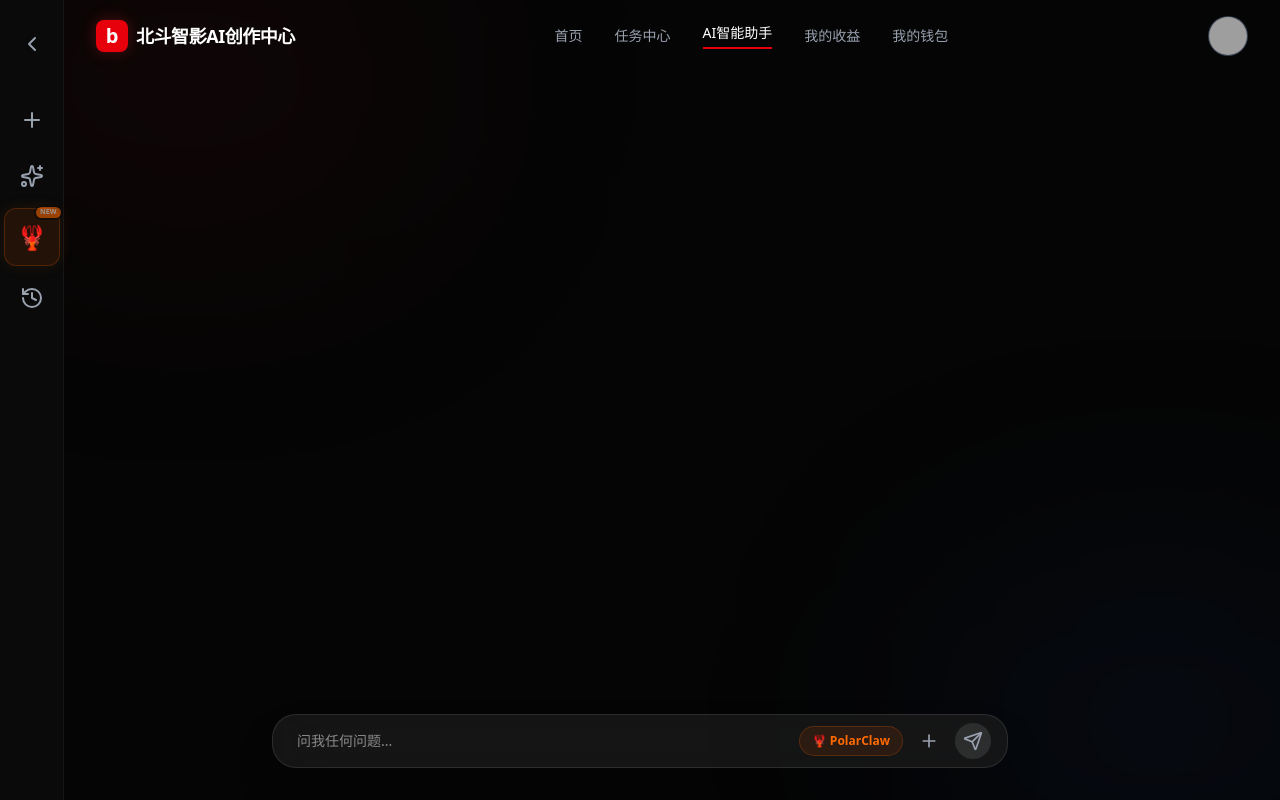
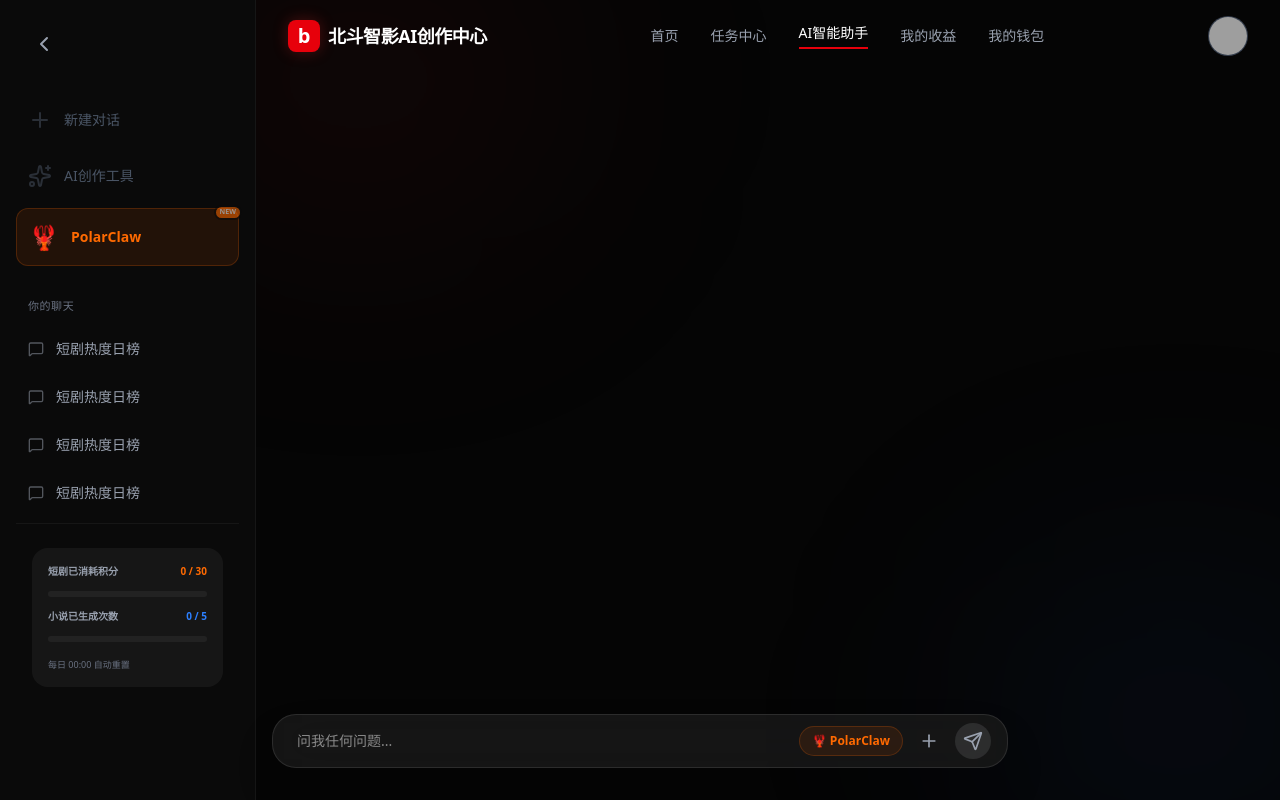
Before and after one commit to aa371386337-afk/gw-xiaolongxia, a React (Vite) app: page / in a window 1280 px wide. Both pictures are taken after a click on the button "AI智能助手". Built offline with nearby package versions, Linux system fonts and the light colour scheme; grey boxes are pictures that could not be loaded.

Commit message:
feat: Adjust sidebar expansion logic and appearance
Modify the sidebar to expand when any view other than 'home' is active, providing a more consistent user experience. Disable the 'New Chat' button with visual cues indicating it's not currently functional.

```diff
--- a/src/App.tsx
+++ b/src/App.tsx
@@ -782,7 +782,7 @@
 };
 
 const Sidebar = ({ currentView, setView, dramaCredits, novelGenerations }: { currentView: View, setView: (v: View) => void, dramaCredits: number, novelGenerations: number }) => {
-  const isExpanded = currentView === 'polarclaw';
+  const isExpanded = currentView !== 'home';
 
   return (
     <div className={`${isExpanded ? 'w-64' : 'w-16'} h-full bg-[#0a0a0a] border-r border-white/5 flex flex-col py-6 z-50 transition-all duration-300 ease-in-out`}>
@@ -798,27 +798,26 @@
 
       <div className={`flex flex-col gap-2 ${isExpanded ? 'px-4' : 'items-center'}`}>
         {/* 新建对话 */}
-        <button
-          onClick={() => setView('new-chat')}
-          className={`flex items-center gap-3 p-3 rounded-xl transition-all relative group ${isExpanded ? 'w-full' : ''} ${currentView === 'new-chat' ? 'bg-white/10 text-white' : 'text-gray-400 hover:text-white hover:bg-white/5'}`}
+        <div
+          className={`flex items-center gap-3 p-3 rounded-xl transition-all relative group ${isExpanded ? 'w-full' : ''} text-gray-600 cursor-default`}
         >
-          <Plus className="w-6 h-6 shrink-0" />
+          <Plus className="w-6 h-6 shrink-0 opacity-50" />
           {isExpanded && <span className="text-sm font-medium">新建对话</span>}
           {!isExpanded && (
-            <span className="absolute left-16 bg-gray-800 text-white text-xs px-2 py-1 rounded opacity-0 group-hover:opacity-100 pointer-events-none transition-opacity whitespace-nowrap z-[60]">新建对话</span>
+            <span className="absolute left-16 bg-gray-800 text-white text-xs px-2 py-1 rounded opacity-0 group-hover:opacity-100 pointer-events-none transition-opacity whitespace-nowrap z-[60]">新建对话 (暂不支持)</span>
           )}
-        </button>
+        </div>
 
         {/* AI创作工具 */}
-        <button
-          className={`flex items-center gap-3 p-3 rounded-xl transition-all relative group ${isExpanded ? 'w-full' : ''} text-gray-400 hover:text-white hover:bg-white/5`}
+        <div
+          className={`flex items-center gap-3 p-3 rounded-xl transition-all relative group ${isExpanded ? 'w-full' : ''} text-gray-600 cursor-default`}
         >
-          <Sparkles className="w-6 h-6 shrink-0" />
+          <Sparkles className="w-6 h-6 shrink-0 opacity-50" />
           {isExpanded && <span className="text-sm font-medium">AI创作工具</span>}
           {!isExpanded && (
-            <span className="absolute left-16 bg-gray-800 text-white text-xs px-2 py-1 rounded opacity-0 group-hover:opacity-100 pointer-events-none transition-opacity whitespace-nowrap z-[60]">AI创作工具</span>
+            <span className="absolute left-16 bg-gray-800 text-white text-xs px-2 py-1 rounded opacity-0 group-hover:opacity-100 pointer-events-none transition-opacity whitespace-nowrap z-[60]">AI创作工具 (暂不支持)</span>
           )}
-        </button>
+        </div>
 
         {/* PolarClaw */}
         <button
@@ -1488,8 +1487,20 @@
                     <div
                       onClick={() => {
                         if (isWaitingForUpload) {
+                          if (dramaCredits < 10) {
+                            setIsMediaModalOpen(false);
+                            const aiMsg: Message = {
+                              role: 'assistant',
+                              content: '抱歉，您的今日短剧剪辑积分不足。积分将在每日 00:00 自动重置，请明天再试。',
+                              isPolarClaw: true
+                            };
+                            setMessages(prev => [...prev, aiMsg]);
+                            return;
+                          }
+
                           setIsMediaModalOpen(false);
                           setIsWaitingForUpload(false);
+                          setDramaCredits(prev => prev - 10);
                           // Add simulation message
                           setTimeout(() => {
                             const simulationMsg: Message = {
@@ -1510,6 +1521,9 @@
                       <div className="text-xl font-medium text-gray-200">添加视频</div>
                       <div className="text-sm text-gray-500 text-center">
                         支持 mp4 视频格式，视频大小不超过400MB，30s≤时长≤900s
+                      </div>
+                      <div className="text-xs font-bold text-orange-500 bg-orange-500/10 px-2 py-1 rounded-lg">
+                        今日已消耗积分：{30 - dramaCredits} / 30
                       </div>
                     </div>
                   ) : activeMediaTab === 'library' ? (
```
